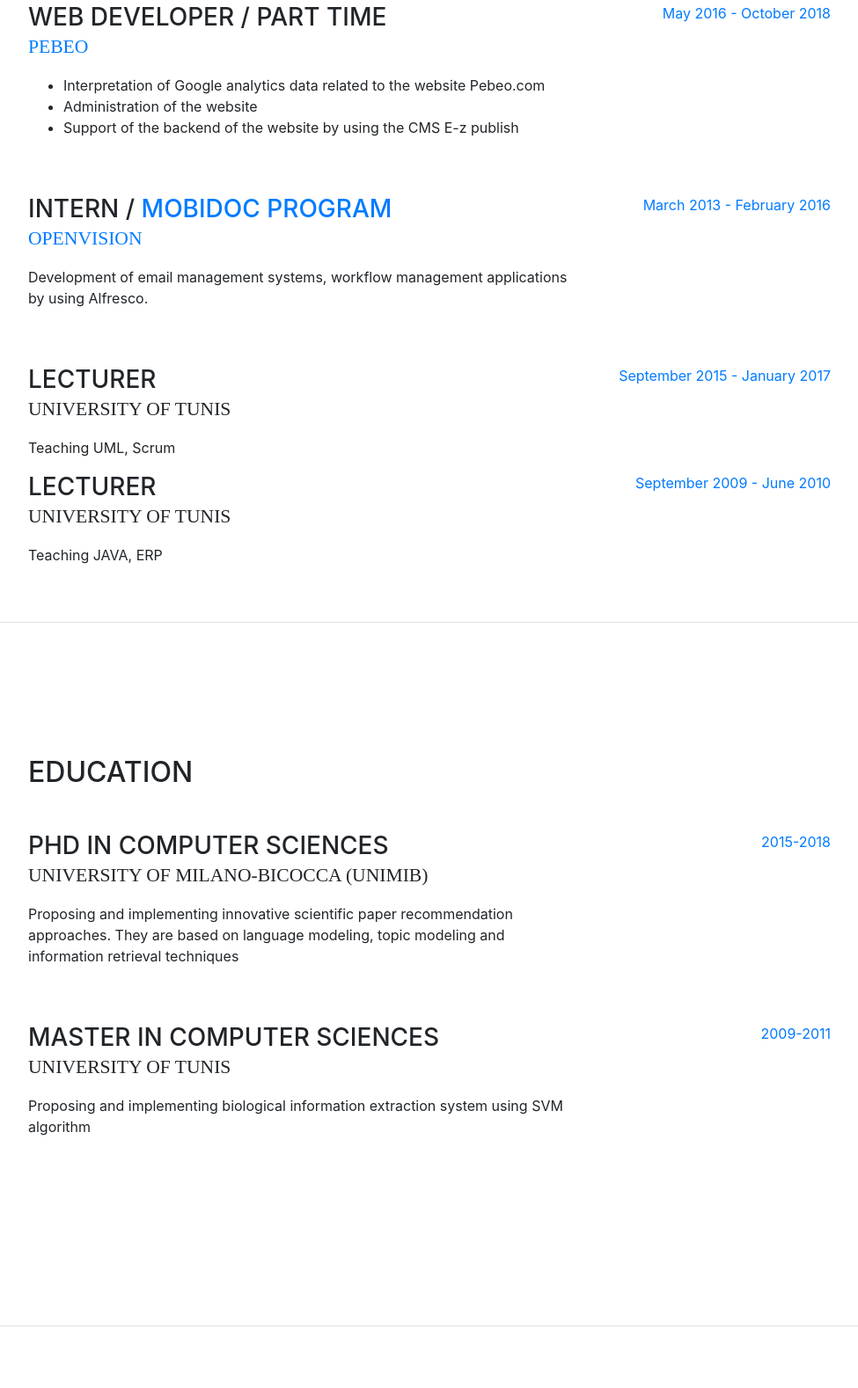
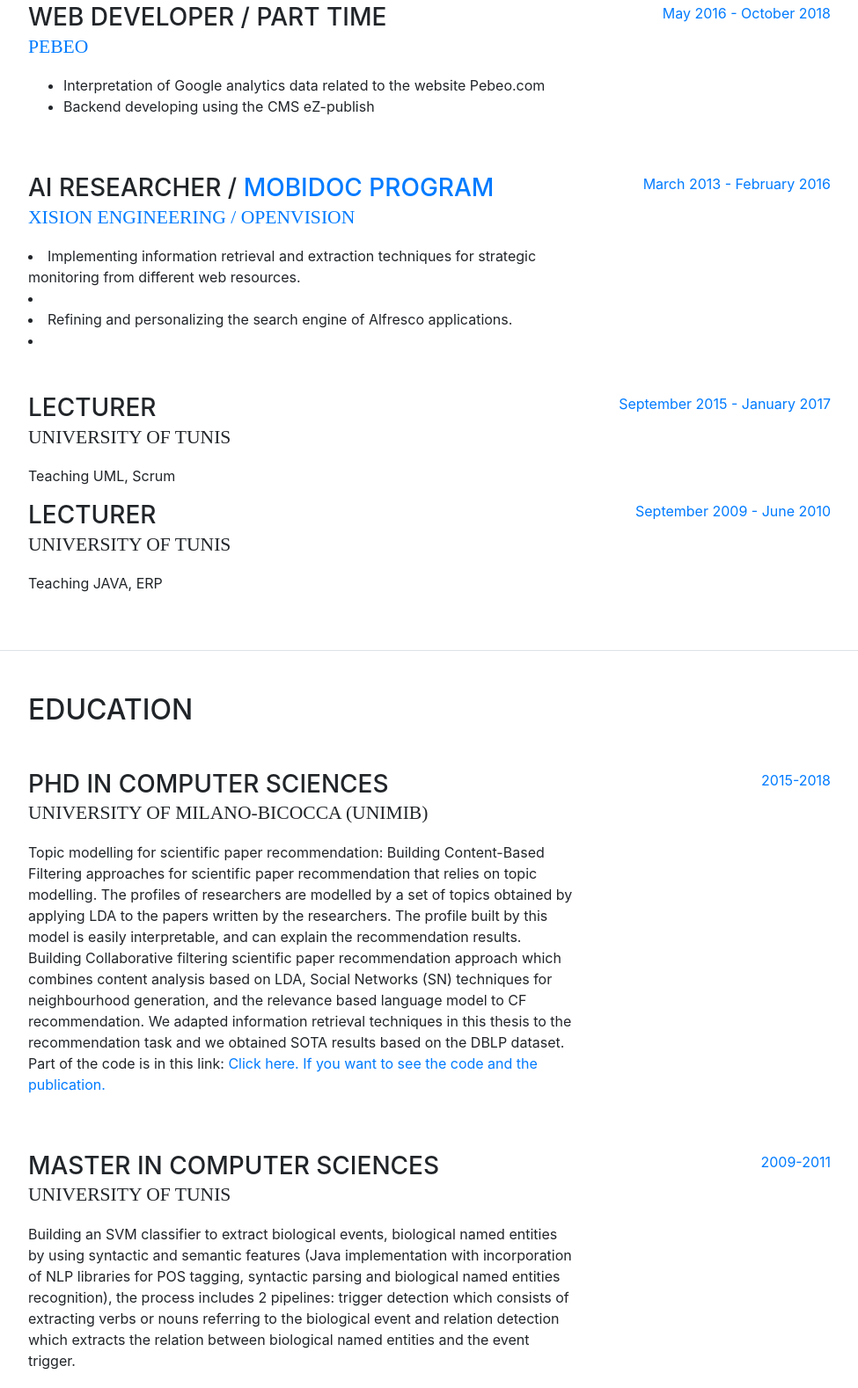
Before and after one commit to amamimaha/amamimaha.github.io, a website with bundled scripts: page index.html in a window 1280 px wide. Shown: the part 2037-3615 px from the top of the page at 88% size, without its empty margins (288-1263 px from the left). Built offline with nearby package versions, Linux system fonts and the light colour scheme; a web font is replaced by a local one.

Commit message:
Update index.html

```diff
--- a/index.html
+++ b/index.html
@@ -121,7 +121,7 @@
                   <li> Project 3: Working on the project SLEM which has the goal to produce a legal management tool that aims at improving the process related to dispute management entrusted to legal structures, suggesting actions to reduce the legal risk to which companies can be exposed by analysing and processing unstructured legal texts. My role is to evaluate and compare legal information extraction techniques (most of them are DL techniques), elaborating feasibility studies on legal data analytics and Deep Learning systems for legal purpose to apply them later in court judgement dataset provided by EUSTEMA company.</li>
                   <li> Project 4: Related to the topic of the above project, we try to evaluate risks in recommender systems use. My role is to identify constraints that apply when recommendation algorithms are involved in enforcing the law (in collaboration with the law department of Padova university). </li>
                   <li> Project 5: Working with the law department of Padova university to build a legal dataset that is intended to be used for calculation of the balancing weighting formula between constitutional principles and court judgements. My role is to define the annotated parts in a court judgements dataset that helps to calculate this formula, guided by lawyers and law researchers in Padova university. </li>
-                  <li> Project 6: Building a framework to select the best word embedding model for a given NLP task and dataset. My role is to establish the criteria of comparison based on intrinsic and extrinsic evaluation of these text encoders.
+                  <li> Project 6: Building a framework to select the best word embedding model for a given NLP task and dataset. My role is to establish the criteria of comparison based on intrinsic and extrinsic evaluation of these text encoders.  </li>
               </ul>
             </div>
             <div class="resume-date text-md-right">
@@ -135,8 +135,7 @@
               <div class="subheading mb-3"><a href="http://www.pebeo.com/Pebeo" target="_blank" >Pebeo</a></div>
               <ul>
                 <li>Interpretation of Google analytics data related to the website Pebeo.com</li>
-                 <li>Administration of the website</li>
-                 <li>Support of the backend of the website by using the CMS E-z publish</li>
+                <li>Backend developing using the CMS eZ-publish</li>
                </p>
              </div>
             <div class="resume-date text-md-right">
@@ -146,9 +145,11 @@
 
           <div class="resume-item d-flex flex-column flex-md-row mb-5">
             <div class="resume-content mr-auto">
-              <h3 class="mb-0">Intern / <a href="http://www.anpr.tn/mobidoc/" target="_blank">Mobidoc program </a> </h3>
-              <div class="subheading mb-3"><a href="https://www.linkedin.com/company/open-vision/about/" target="_blank"> Openvision </a></div>
-              <p>Development of email management systems, workflow management applications by using Alfresco.</p>
+              <h3 class="mb-0">AI researcher / <a href="http://www.anpr.tn/mobidoc/" target="_blank">Mobidoc program </a> </h3>
+              <div class="subheading mb-3"><a href="https://www.linkedin.com/company/open-vision/about/" target="_blank"> Xision engineering / Openvision </a></div>
+                    <li> Implementing information retrieval and extraction techniques for strategic monitoring from different web resources. <li>
+                    <li> Refining and personalizing the search engine of Alfresco applications. <li>
+
              </div>
             <div class="resume-date text-md-right">
               <span class="text-primary">March 2013 - February 2016</span>
@@ -190,7 +191,13 @@
             <div class="resume-content mr-auto">
               <h3 class="mb-0">Phd in Computer Sciences</h3>
               <div class="subheading mb-3">University of Milano-Bicocca (UNIMIB)</div>
-                <p>Proposing and implementing innovative scientific paper recommendation approaches. They are based on language modeling, topic modeling and information retrieval techniques</p>
+                <p>Topic modelling for scientific paper recommendation:
+                   Building Content-Based Filtering approaches for scientific paper recommendation that relies on topic modelling. The profiles of researchers are modelled by a set of topics obtained by applying LDA to the papers written by the researchers. The profile built by this model is easily interpretable, and can explain the recommendation results.
+                   Building Collaborative filtering scientific paper recommendation approach which combines content analysis based on LDA, Social Networks (SN) techniques for neighbourhood generation,
+                   and the relevance based language model to CF recommendation.
+                   We adapted information retrieval techniques in this thesis to the recommendation task and we obtained SOTA results based on the DBLP dataset.
+                  Part of the code is in this link:   <a href="https://bit.ly/3dTdxUo">Click here. If you want to see the code and the publication.</a>
+                </p>
             </div>
             <div class="resume-date text-md-right">
               <span class="text-primary">2015-2018</span>
@@ -200,7 +207,7 @@
             <div class="resume-content mr-auto">
               <h3 class="mb-0">Master in Computer Sciences</h3>
               <div class="subheading mb-3">University of Tunis</div>
-              <p>Proposing and implementing biological information extraction system using SVM algorithm </p>
+              <p> Building an SVM classifier to extract biological events, biological named entities by using syntactic and semantic features (Java implementation with incorporation of NLP libraries for POS tagging, syntactic parsing and biological named entities recognition), the process includes 2 pipelines: trigger detection which consists of extracting verbs or nouns referring to the biological event and relation detection which extracts the relation between biological named entities and the event trigger.  </p>
             </div>
             <div class="resume-date text-md-right">
               <span class="text-primary">2009-2011</span>
@@ -261,7 +268,7 @@
                 <div class="resume-content mr-auto">
                   <h4 class="mb-0">Scientific paper recommender system</h4><br>
                   <div>Proposing and implementing a recommender system for scientific papers by using Topic modeling</div>
-                  <a href="">Click here. If you want to see the code and the publication.</a>
+
 
                 </div>
                 <div class="resume-date text-md-right">
```
